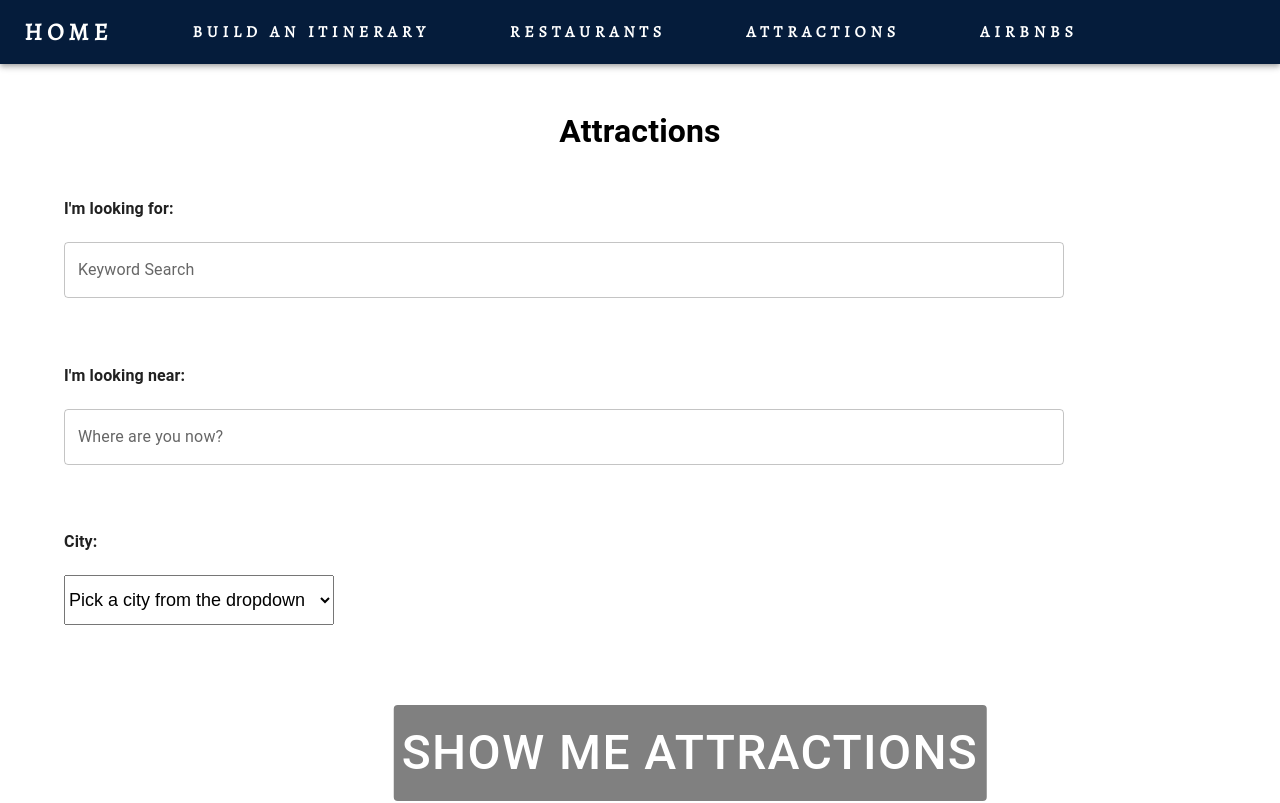
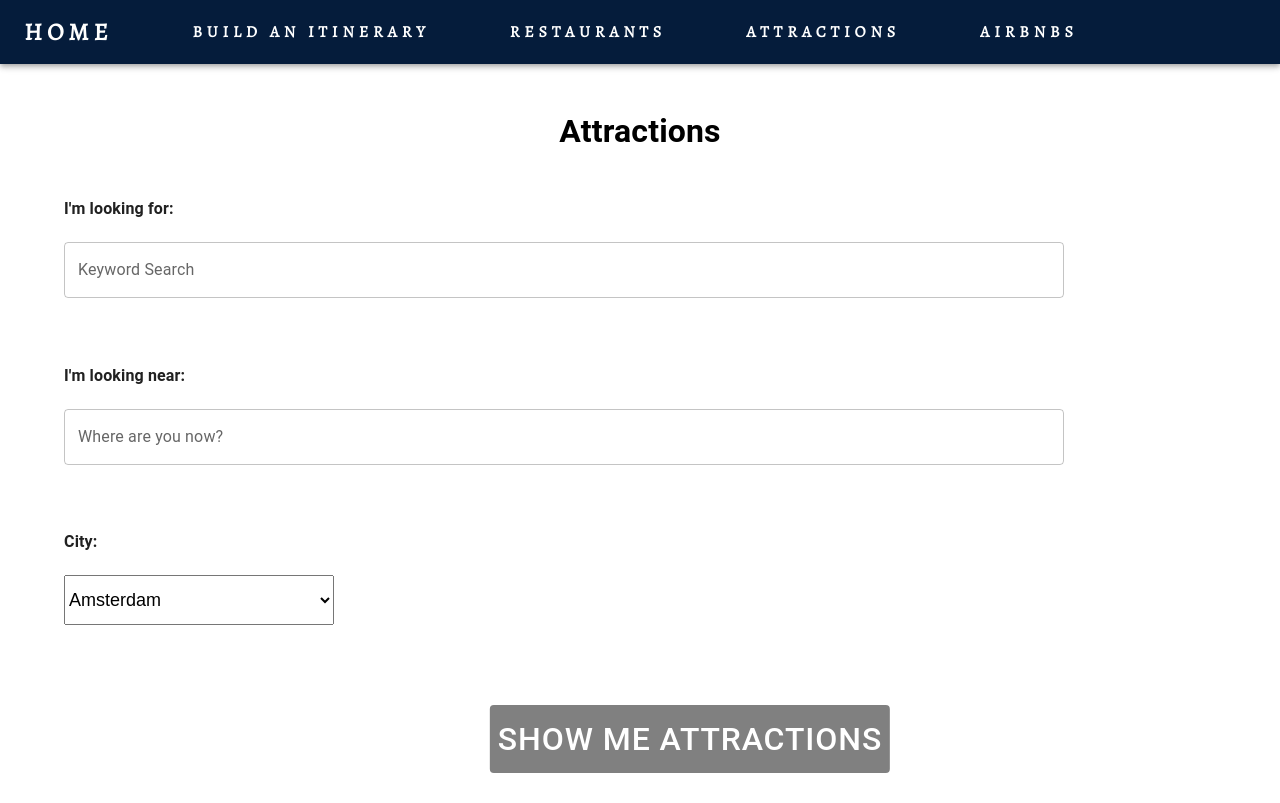
Before and after one commit to j-caspar/Route-Wizard, a React (Create React App) app in the folder client/: page /attractions in a window 1280 px wide. Shown: the top 803 px of the page. Built offline with nearby package versions, Linux system fonts and the light colour scheme; no server answers.

Commit message:
attrac/rest basic css

```diff
--- a/client/src/pages/AttractionsPage.js
+++ b/client/src/pages/AttractionsPage.js
@@ -109,20 +109,19 @@ export default function SongsPage() {
 
                 <Grid item xs={8}>
                     <select value={value} onChange={handleChange} className='dropdown'>
-                    <option value="amsterdam">Pick a city from the dropdown</option>
-                        <option value="amsterdam">Amsterdam</option>
-                        <option value="barcelona">Barcelona</option>
-                        <option value="berlin">Berlin</option>
-                        <option value="london">London</option>
-                        <option value="paris">Paris</option>
-                        <option value="rome">Rome</option>
+                        <option value="Amsterdam">Amsterdam</option>
+                        <option value="Barcelona">Barcelona</option>
+                        <option value="Berlin">Berlin</option>
+                        <option value="London">London</option>
+                        <option value="Paris">Paris</option>
+                        <option value="Rome">Rome</option>
                     </select>
                 </Grid>
             </Grid>
 
 
 
-            <Button onClick={() => search()} style={{margin: 50, color: 'white', backgroundColor: 'gray', fontSize: '3rem', left: '50%', transform: 'translateX(-50%)' }}>
+            <Button onClick={() => search()} style={{margin: 50, color: 'white', backgroundColor: 'gray', fontSize: '2rem', left: '50%', transform: 'translateX(-50%)' }}>
                 SHOW ME ATTRACTIONS
             </Button>
             <h2>Results</h2>
--- a/client/src/pages/RestaurantsPage.js
+++ b/client/src/pages/RestaurantsPage.js
@@ -97,7 +97,7 @@ export default function RestaurantsPage() {
 
 
 
-            <Button onClick={() => search()} style={{margin: 50, color: 'white', backgroundColor: '#051c3b', fontSize: '3rem', left: '50%', transform: 'translateX(-50%)' }}>
+            <Button onClick={() => search()} style={{margin: 50, color: 'white', backgroundColor: '#051c3b', fontSize: '2rem', left: '50%', transform: 'translateX(-50%)' }}>
                 SHOW ME RESTAURANTS
             </Button>
             <h2>Results</h2>
```
